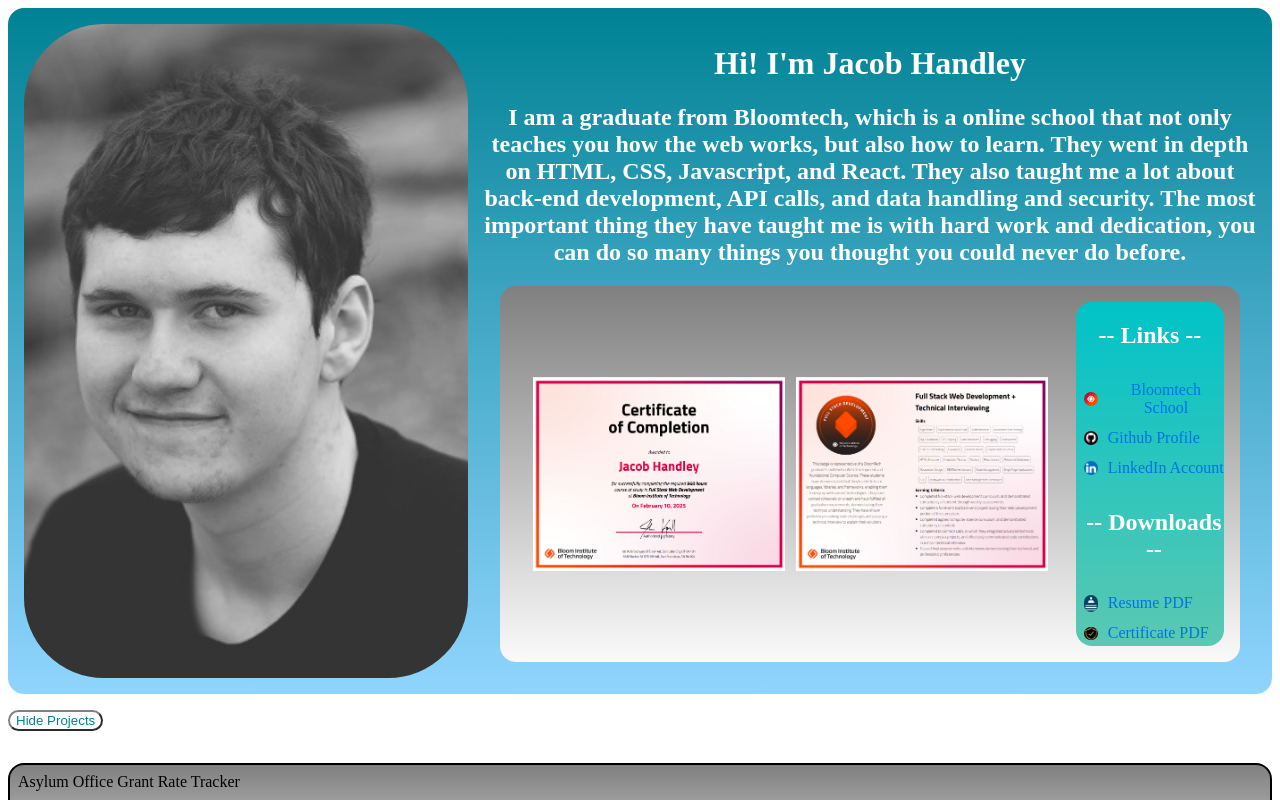
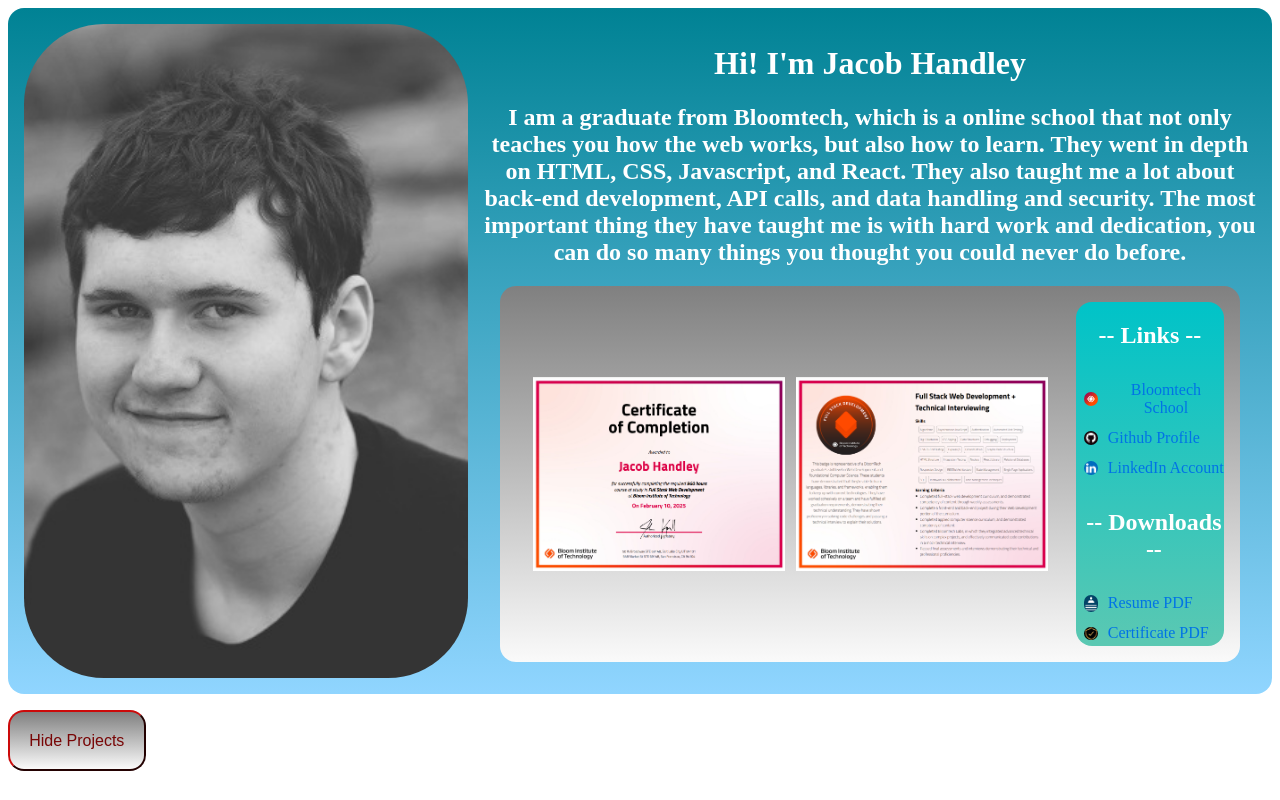
Before and after one commit to SkaarjShark/Personal-Website, a website: page index.html in a window 1280 px wide. In both pictures the pointer is over the button "Hide Projects". Shown: the top 800 px of the page. Drawn offline with Linux system fonts and the light colour scheme.

Commit message:
Gave the projects button different styles when hoving over it.

```diff
--- a/style.css
+++ b/style.css
@@ -111,6 +111,15 @@
     border-color: gray;
     color: #008294;
     margin-bottom: 2rem;
+    padding: 1.2rem;
+    font-size: 1rem;
+    cursor: pointer;
+}
+
+.projects-button:hover {
+    background-image: linear-gradient(gray, #fafafa);
+    color: #780606;
+    border-color: #780606;
 }
 
 .project {
```
